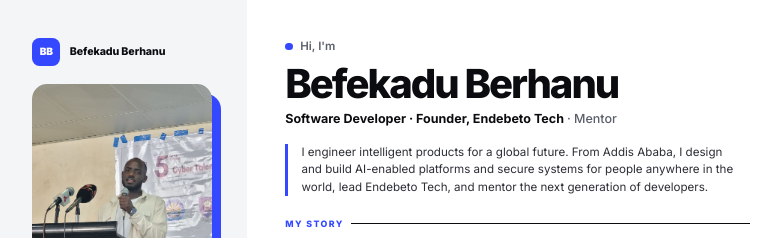
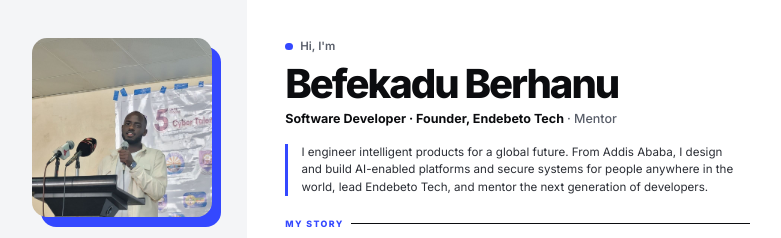
Before and after one commit to abawu/Befa, a website: page cv-print.html in a window 1280 px wide. Shown: the top 238 px of the page, without its empty margins (2-783 px from the left). Drawn offline with Linux system fonts and the light colour scheme.

Commit message:
CV: drop repeated name/logo row from sidebar
The name is already the main heading; the sidebar now opens with the photo.

Co-Authored-By: Claude Opus 5.5 <noreply@anthropic.com>

```diff
--- a/cv-print.html
+++ b/cv-print.html
@@ -18,8 +18,6 @@ h1,h2,h3,h4{font-weight:800;letter-spacing:-.03em;line-height:1.1}
 
 /* sidebar */
 aside{background:var(--side);padding:10mm 7mm 6mm 9mm;display:flex;flex-direction:column;gap:4.8mm;min-height:0}
-.brand{display:flex;align-items:center;gap:2.5mm;font-weight:800;font-size:8pt;letter-spacing:-.01em}
-.mark{width:7.5mm;height:7.5mm;border-radius:2mm;background:var(--accent);color:#fff;display:grid;place-items:center;font-weight:900;font-size:7.6pt;letter-spacing:-.04em}
 .photo{position:relative;padding:0 2.5mm 2.5mm 0}
 .photo::before{content:"";position:absolute;inset:2.5mm 0 0 2.5mm;background:var(--accent);border-radius:4mm}
 .photo .frame{position:relative;width:100%;aspect-ratio:1/1;border-radius:4mm;overflow:hidden}
@@ -109,7 +107,6 @@ footer svg.waves{position:absolute;inset:0;width:100%;height:100%}
 
 <div class="page">
   <aside>
-    <div class="brand"><span class="mark">BB</span>Befekadu Berhanu</div>
     <div class="photo"><div class="frame"><img src="assets/befekadu.jpg" alt="Befekadu Berhanu"></div></div>
 
     <div>
```
Also changed, not shown: 1 other file.
